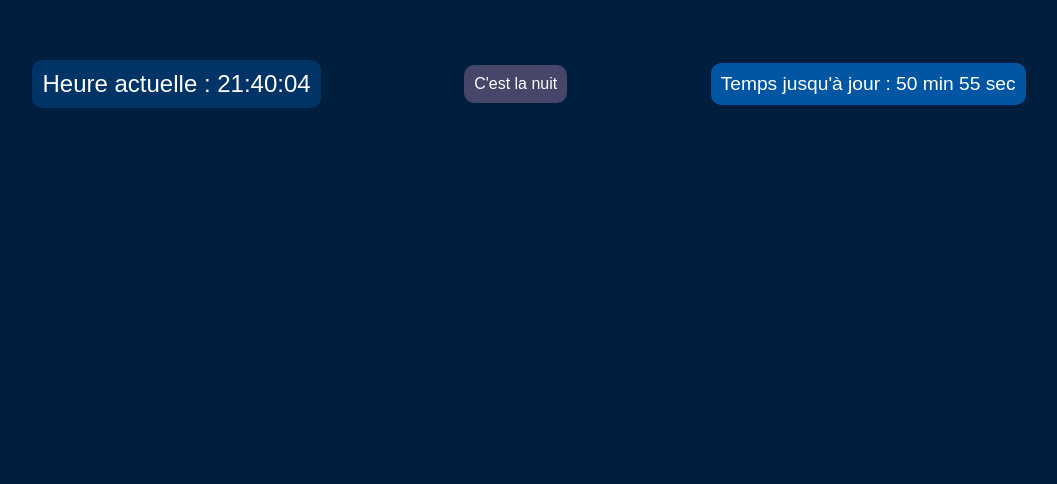
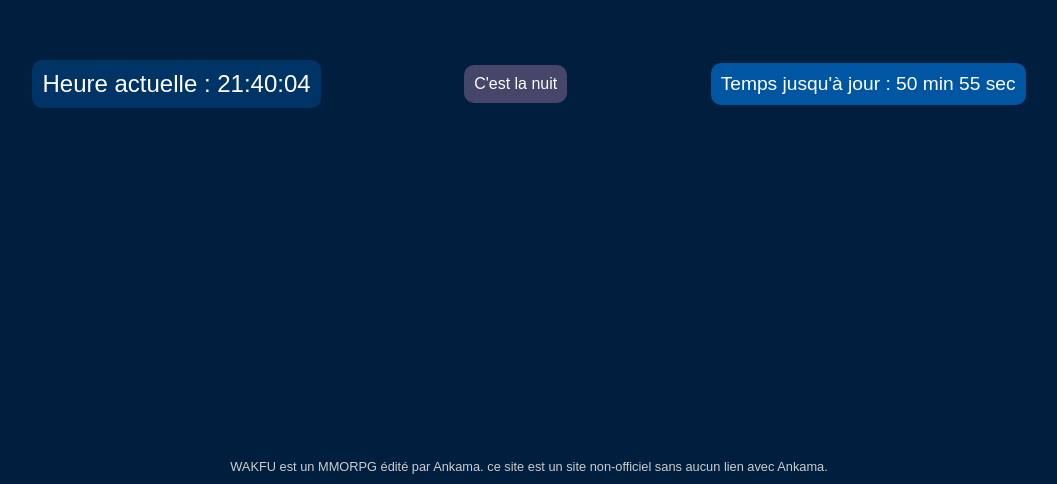
Before and after one commit to EfusRyuga/TempsWakfu, a plain HTML site: page index.html in a window 1280 px wide. Shown: the part 316-800 px from the top of the page, without its empty margins (111-1168 px from the left). Drawn offline with Linux system fonts and the light colour scheme; no server answers.

Commit message:
Add files via upload

```diff
--- a/index.html
+++ b/index.html
@@ -147,5 +147,8 @@
             setInterval(updateCurrentTime, 1000);
         })();
     </script>
+    <footer style="position: absolute; bottom: 10px; width: 100%; text-align: center; font-size: 0.8em; color: #ccc;">
+        WAKFU est un MMORPG édité par Ankama. ce site est un site non-officiel sans aucun lien avec Ankama.
+    </footer>
 </body>
 </html>
```
